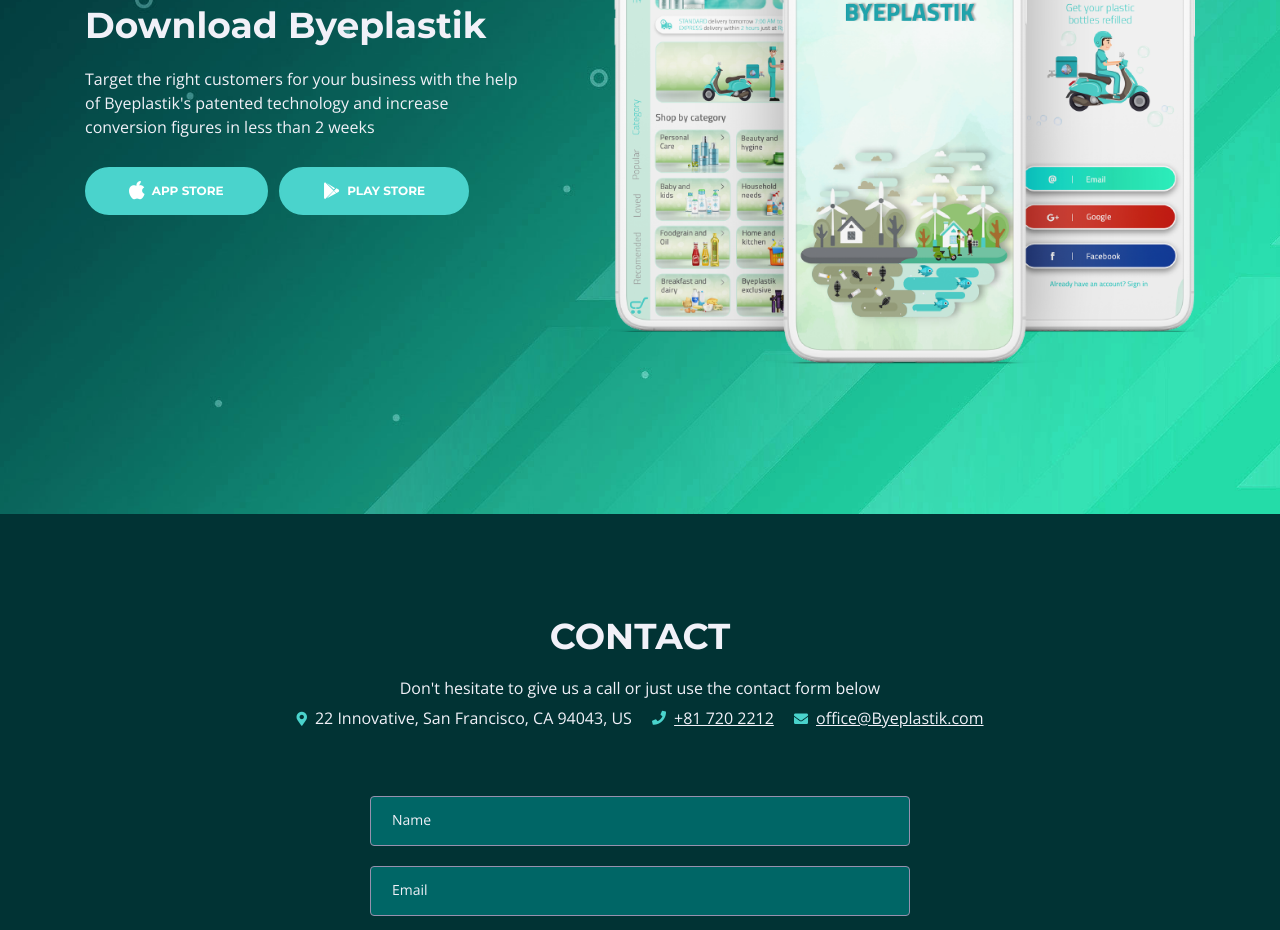
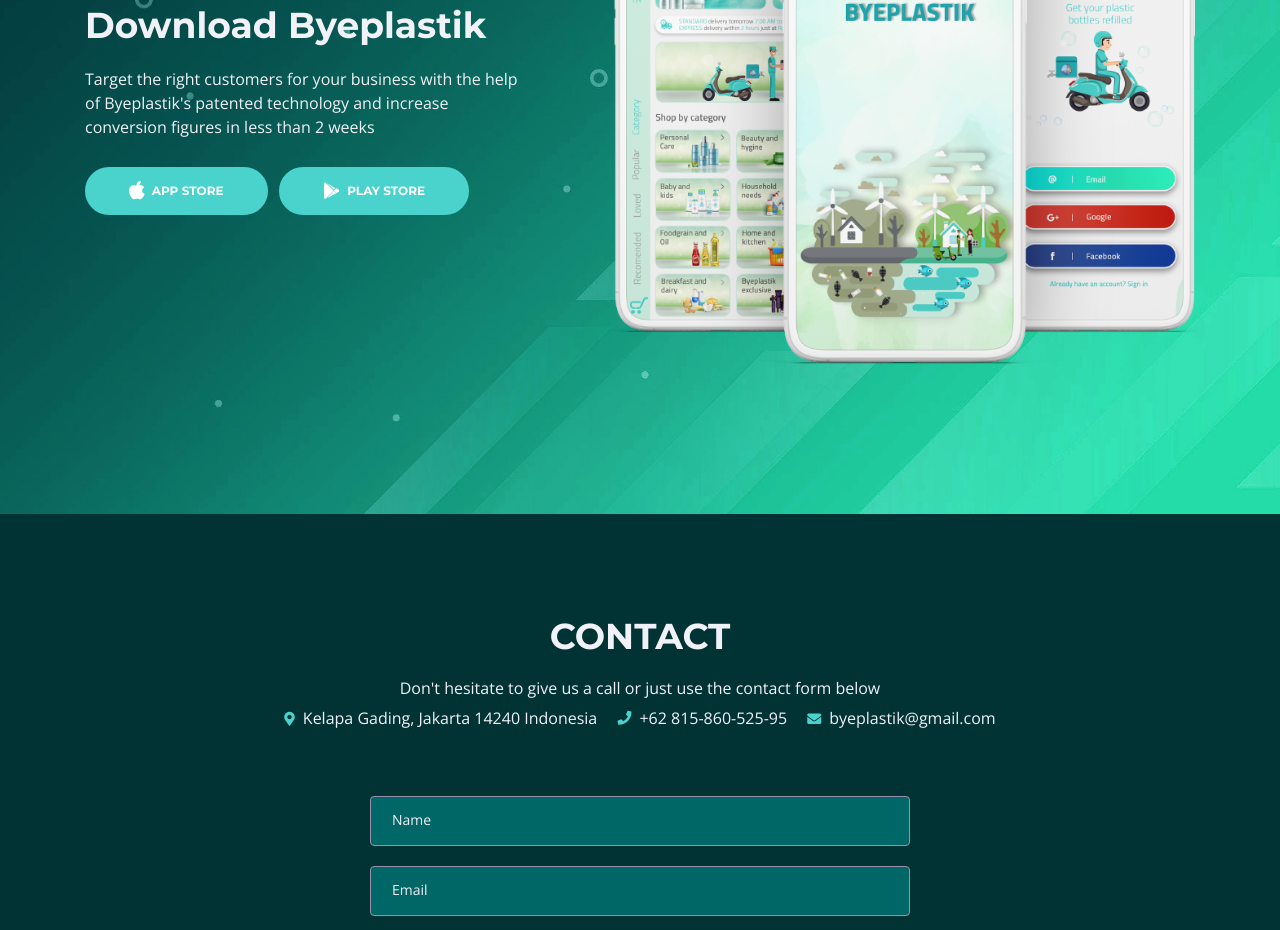
Before and after one commit to vai1205/byeplastik, a plain HTML site: page index.html in a window 1280 px wide. Shown: the part 5144-6074 px from the top of the page. Drawn offline with nearby package versions, Linux system fonts and the light colour scheme.

Commit message:
processing

```diff
--- a/index.html
+++ b/index.html
@@ -815,9 +815,9 @@
                     <h2>CONTACT</h2>
                     <ul class="list-unstyled li-space-lg">
                         <li class="address">Don't hesitate to give us a call or just use the contact form below</li>
-                        <li><i class="fas fa-map-marker-alt"></i>22 Innovative, San Francisco, CA 94043, US</li>
-                        <li><i class="fas fa-phone"></i><a class="blue" href="tel:003024630820">+81 720 2212</a></li>
-                        <li><i class="fas fa-envelope"></i><a class="blue" href="mailto:office@Byeplastik.com">office@Byeplastik.com</a></li>
+                        <li><i class="fas fa-map-marker-alt"></i>Kelapa Gading, Jakarta 14240 Indonesia</li>
+                        <li><i class="fas fa-phone"></i><a class="blue" style="text-decoration: none;" href="tel:+6281586052595">+62 815-860-525-95</a></li>
+                        <li><i class="fas fa-envelope"></i><a class="blue" style="text-decoration: none;" href="mailto:byeplastik@gmail.com">byeplastik@gmail.com</a></li>
                     </ul>
                 </div> <!-- end of col -->
             </div> <!-- end of row -->
```
